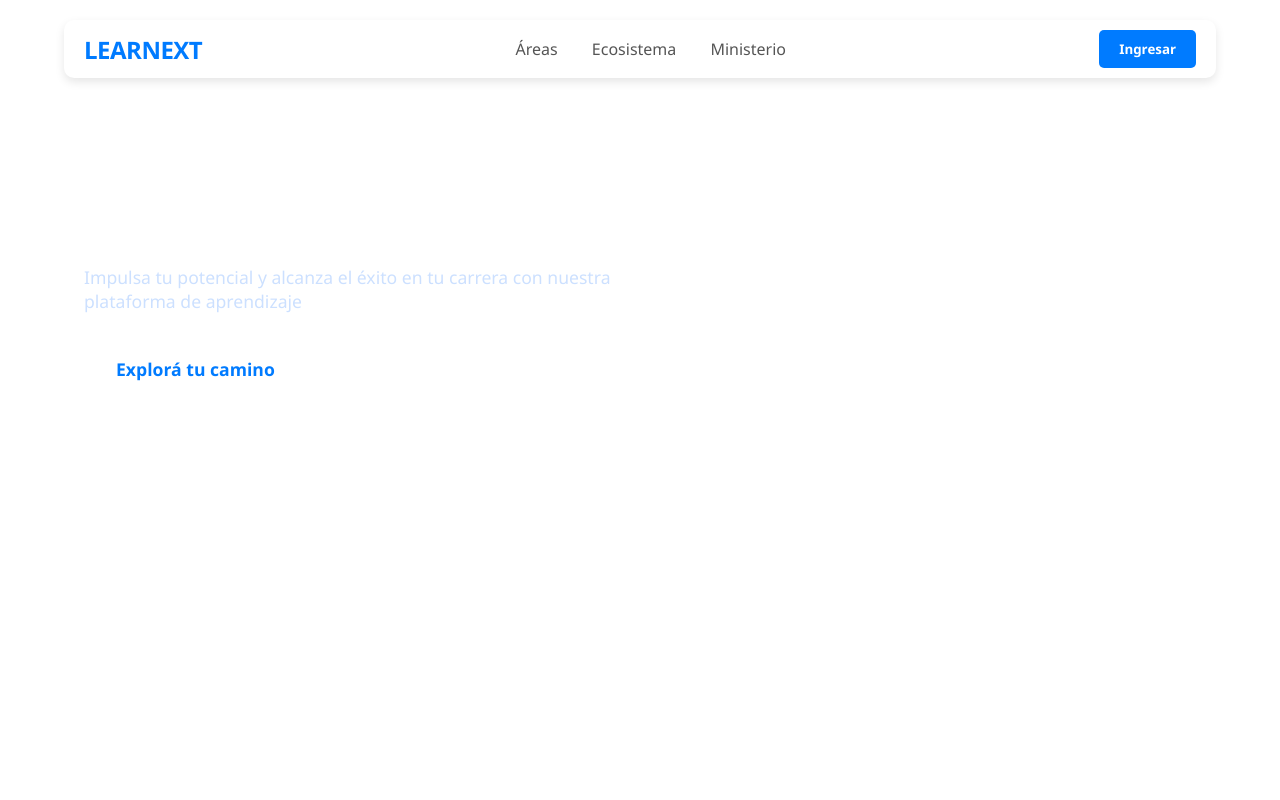
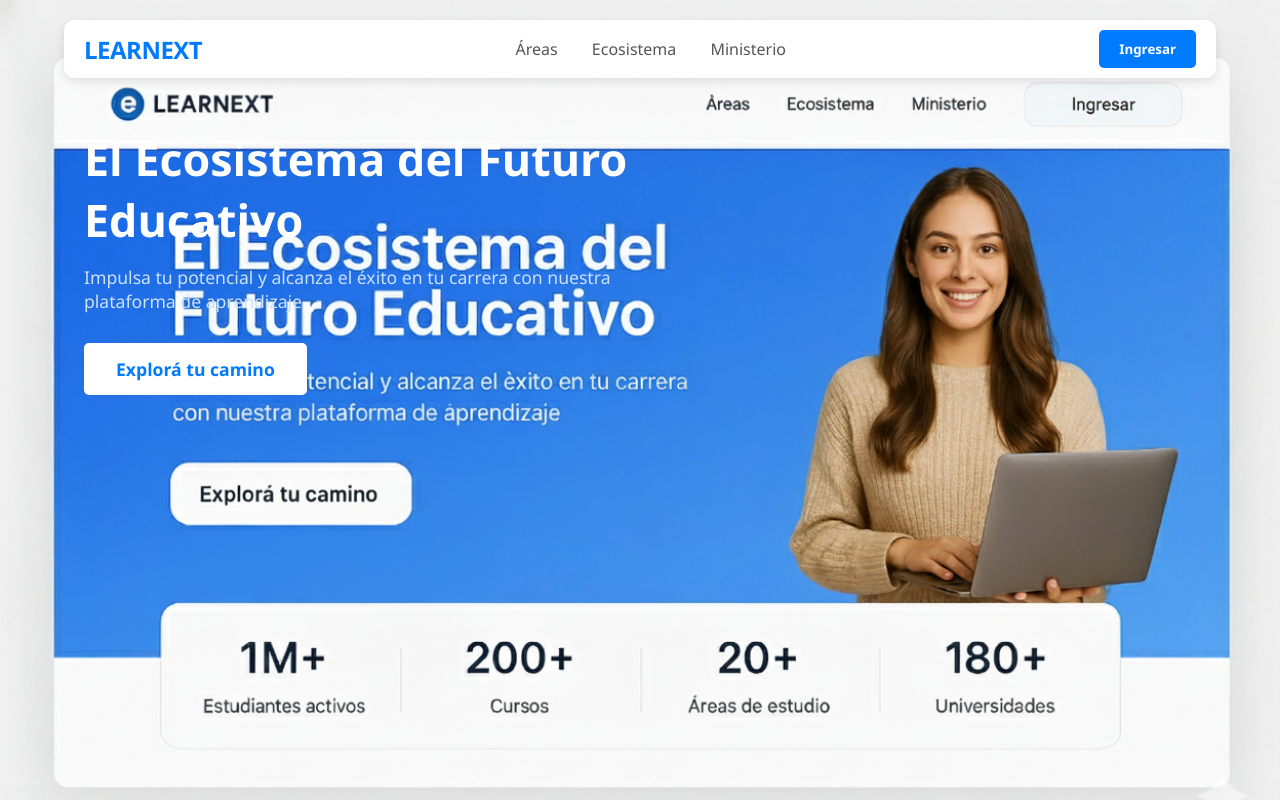
Before and after one commit to italkowski-lab/learnext-v3, a plain HTML site: page index.html in a window 1280 px wide. Drawn offline with Linux system fonts and the light colour scheme; files that its build step writes are made by us from their sources.

Commit message:
styles.css

```diff
--- a/css/styles.css
+++ b/css/styles.css
@@ -16,7 +16,7 @@ html, body {
 
 .home-container {
     /* Utiliza la imagen como fondo */
-    background-image: url('assets/hero-desktop_v2.jpg'); /* ASEGÚRATE DE QUE ESTA RUTA SEA CORRECTA */
+    background-image: url('assets/hero-desktop_v2.png');
     background-size: cover;
     background-position: center top;
     background-repeat: no-repeat;
```
